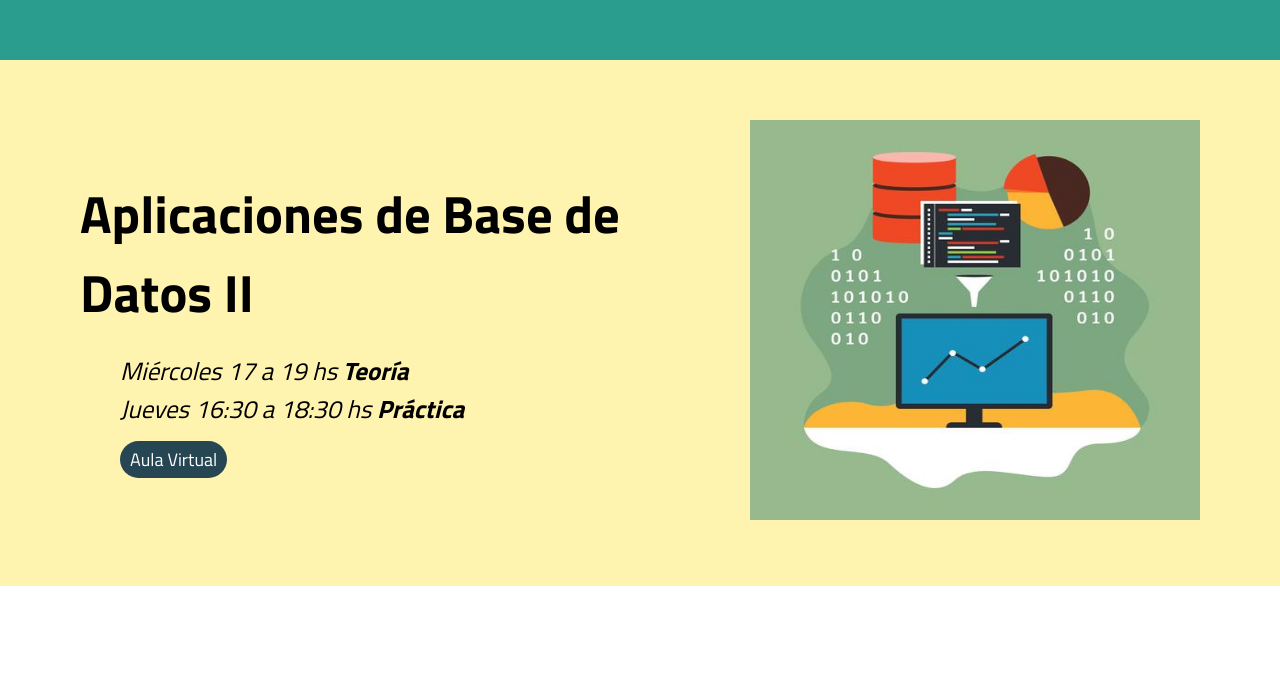
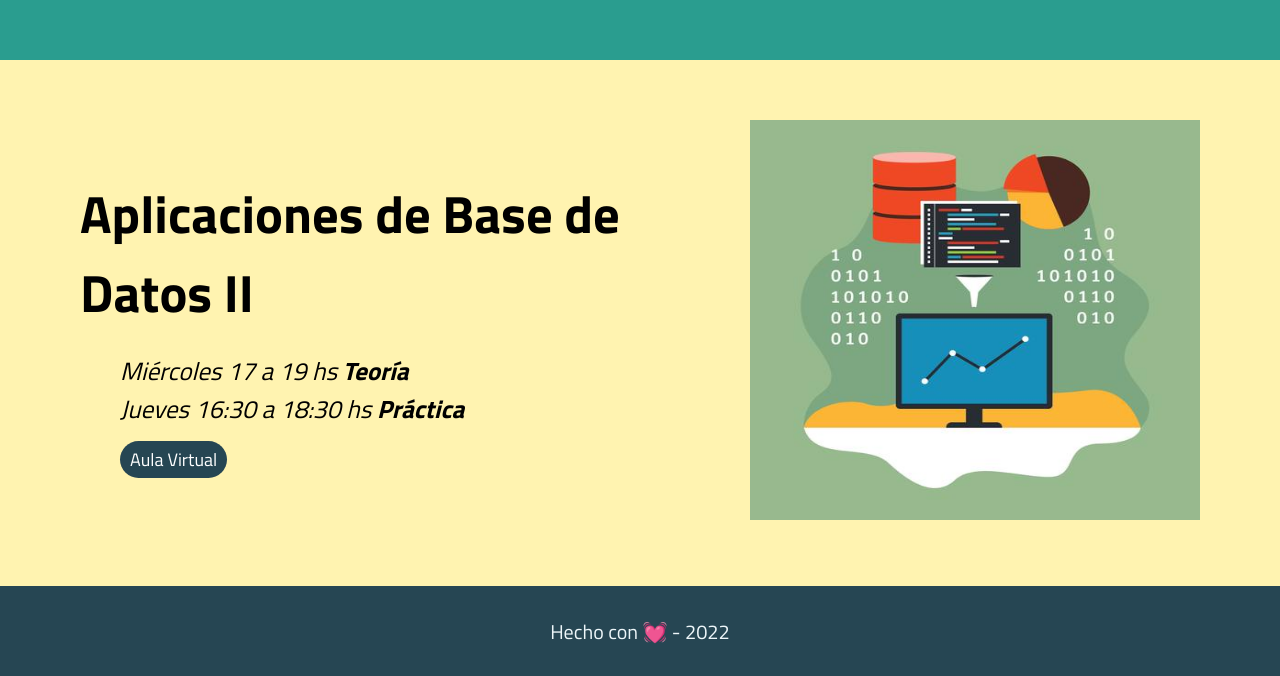
Before and after one commit to mrevilca31/proyecto-horarios-cursada, a plain HTML site: page index.html in a window 1280 px wide. Shown: the part 740-1416 px from the top of the page. Before the commit the page ends 1326 px from the top, so only its background shows below. Drawn offline with Linux system fonts and the light colour scheme.

Commit message:
Se añade estructura y estilo del footer
Se agrega favicon

```diff
--- a/css/styles.css
+++ b/css/styles.css
@@ -36,7 +36,7 @@ a {
 .logo {
   font-size: 25px;
   font-weight: bold;
-  text-transform: uppercase;
+  text-transform: capitalize;
   padding-left: 40px;
 }
 
@@ -148,3 +148,19 @@ a {
   height: 400px;
   width: 450px;
 }
+
+/* FOOTER */
+
+footer {
+  height: 90px;
+  background-color: #264653;
+  color: #edf6f9;
+  display: flex;
+  justify-content: center;
+  align-items: center;
+}
+
+.mensaje-fin {
+  font-size: 20px;
+  font-weight: 400;
+}
--- a/index.html
+++ b/index.html
@@ -4,6 +4,7 @@
     <meta charset="UTF-8" />
     <meta http-equiv="X-UA-Compatible" content="IE=edge" />
     <meta name="viewport" content="width=device-width, initial-scale=1.0" />
+    <link rel="shortcut icon" href="./img/favicon.png" type="image/x-icon">
     <link rel="stylesheet" href="./css/styles.css" />
     <title>Mi Horario</title>
   </head>
@@ -13,7 +14,7 @@
       <nav class="navbar">
         <div class="logo">
           <a href="#portada">
-            <h1>Logo</h1>
+            <h1>Mi Horario</h1>
           </a>
         </div>
         <ul class="enlaces">
@@ -72,6 +73,9 @@
         </section>
       </div>
     </main>
-    <footer></footer>
+
+    <footer>
+      <h2 class="mensaje-fin">Hecho con &#128147 - 2022</h2>
+    </footer>
   </body>
 </html>
```
Also changed, not shown: img/favicon.png (added).
